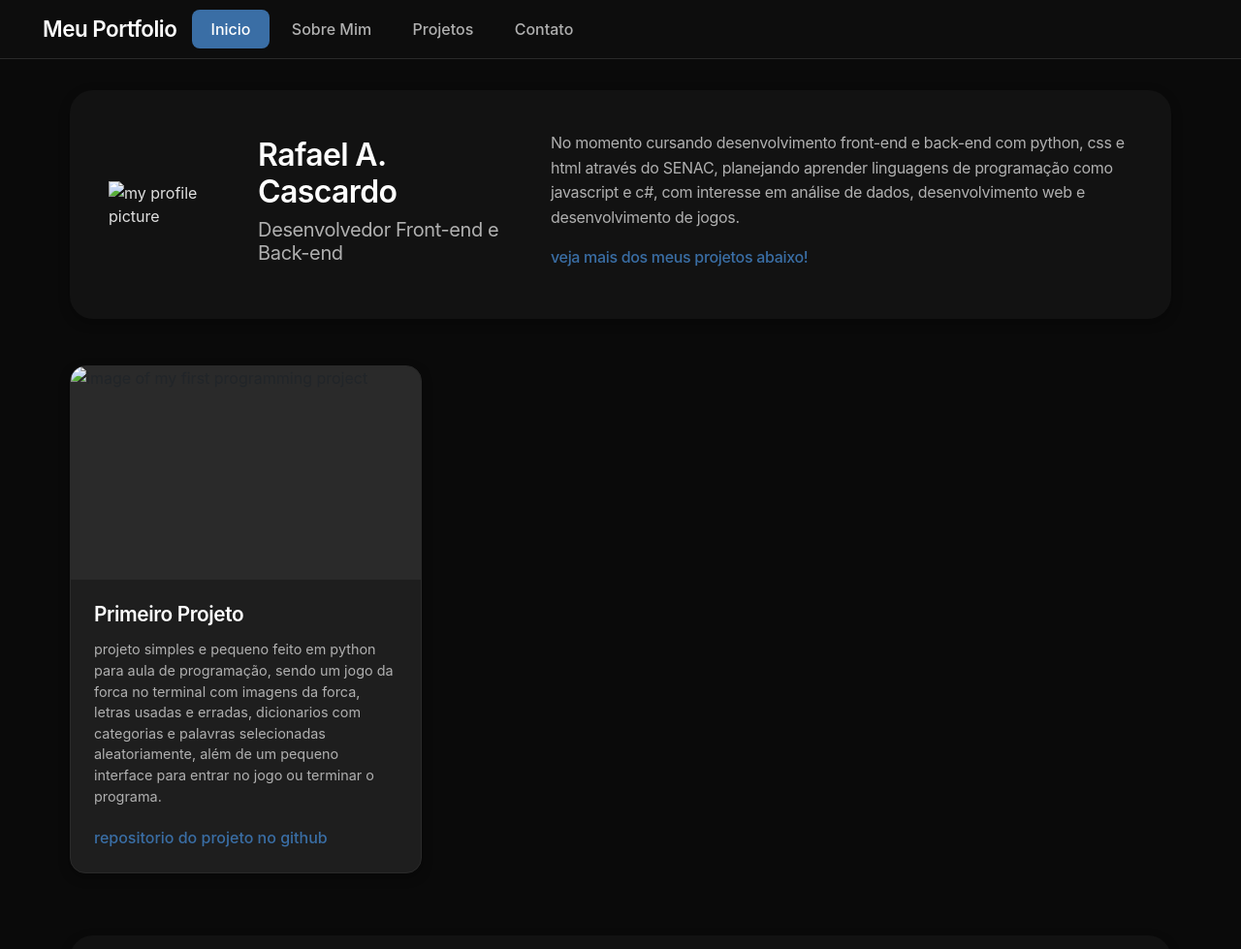
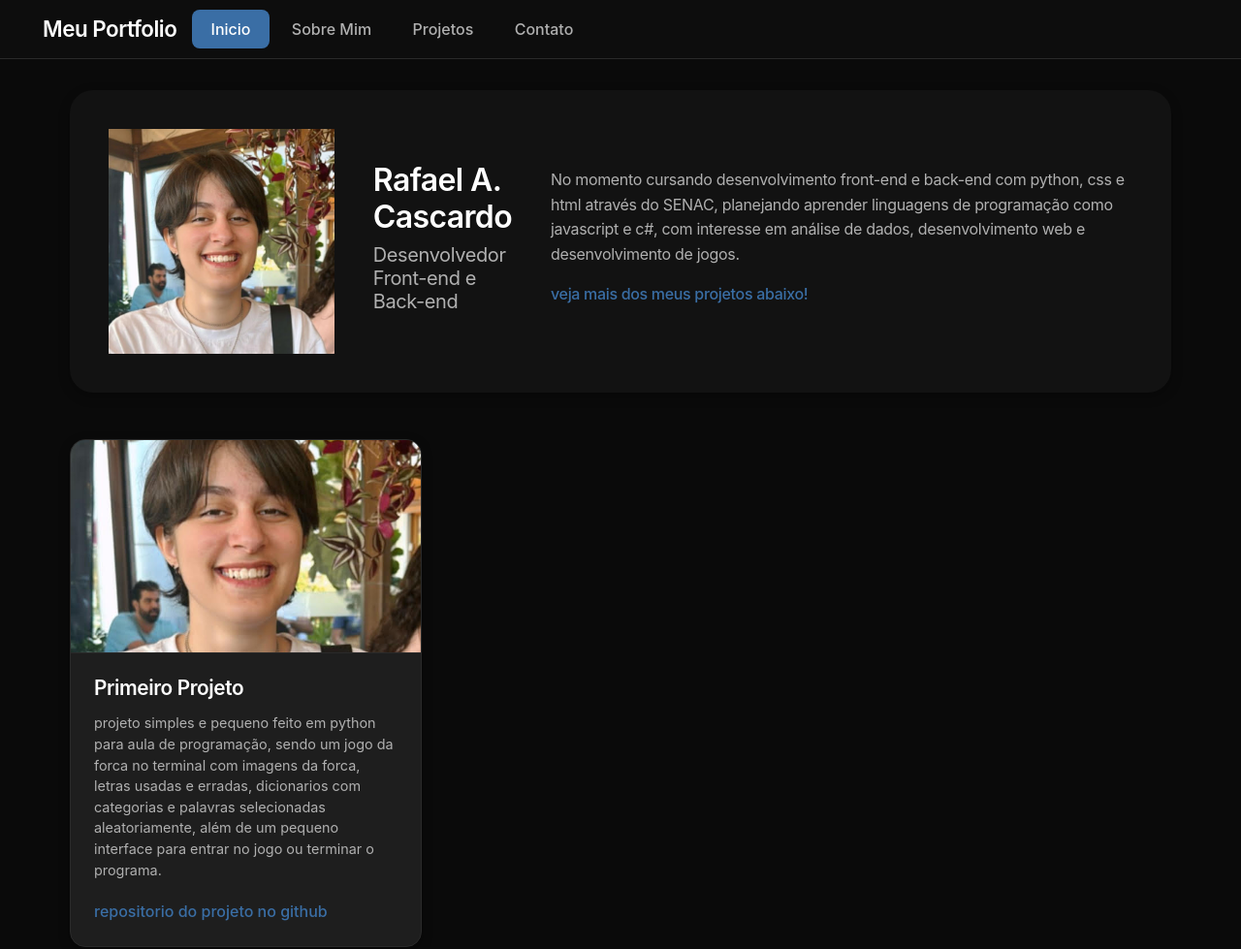
Before and after one commit to ppvq-1/my-portfolio-f, a plain HTML site: page index.html in a window 1280 px wide. Shown: the top 979 px of the page at 97% size. Drawn offline with nearby package versions, Linux system fonts and the light colour scheme.

Commit message:
2nd cm                                            added images to a folder within the repository so hopefully it'll work inside the page this time.

```diff
--- a/index.html
+++ b/index.html
@@ -46,7 +46,7 @@
     <main class="">
         <section id="aboutme">
           <div id="profile-picture">
-          <img src="D:\computir\Downloads\PFP.jpg" alt="my profile picture">
+          <img src="images\PFP.jpg" alt="my profile picture">
           </div><div id="introduction"><h1>Rafael A. Cascardo</h1>
           <h2>Desenvolvedor Front-end e Back-end</h2></div>
           <div id="briefAm"><h3>No momento cursando desenvolvimento front-end e back-end com python, css e html através do SENAC, planejando aprender linguagens de programação como javascript e c#, com interesse em análise de dados, desenvolvimento web e desenvolvimento de jogos.</h3>
@@ -57,7 +57,7 @@
           <div class="row row-cols-1 row-cols-md-3 g-4">
             <div class="col">
               <div class="card">
-                <img src="C:\Users\Rafael C\Pictures\pythonhangman.png" class="card-img-top" alt="image of my first programming project">
+                <img src="images\PFP.jpg" class="card-img-top" alt="image of my first programming project">
                 <div class="card-body">
                   <h5 class="card-title">Primeiro Projeto</h5>
                   <p class="card-text">projeto simples e pequeno feito em python para aula de programação, sendo um jogo da forca no terminal com imagens da forca, letras usadas e erradas, dicionarios com categorias e palavras selecionadas aleatoriamente, além de um pequeno interface para entrar no jogo ou terminar o programa.</p>
```
Also changed, not shown: images/PFP.jpg (added), images/pythonhangman.png (added).
